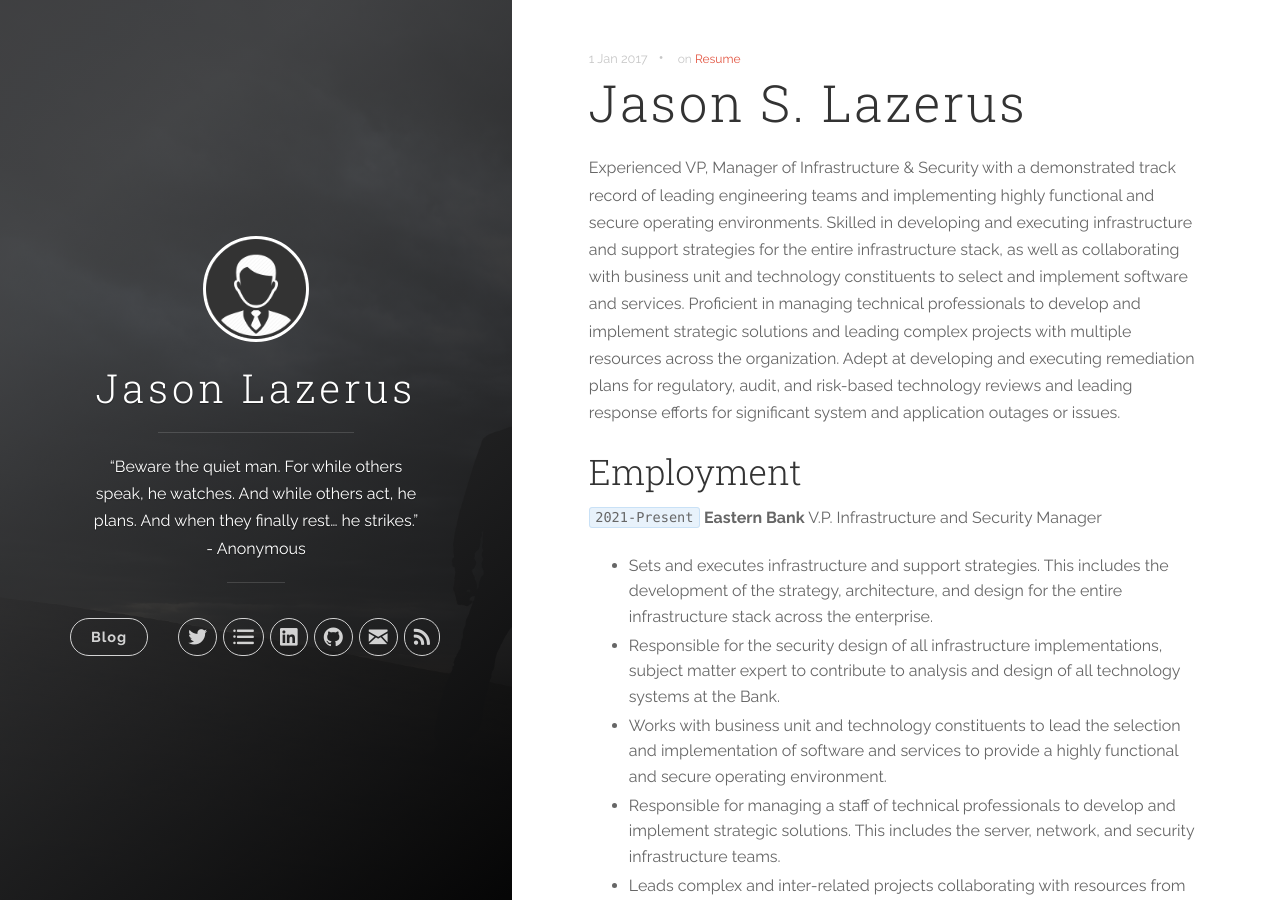
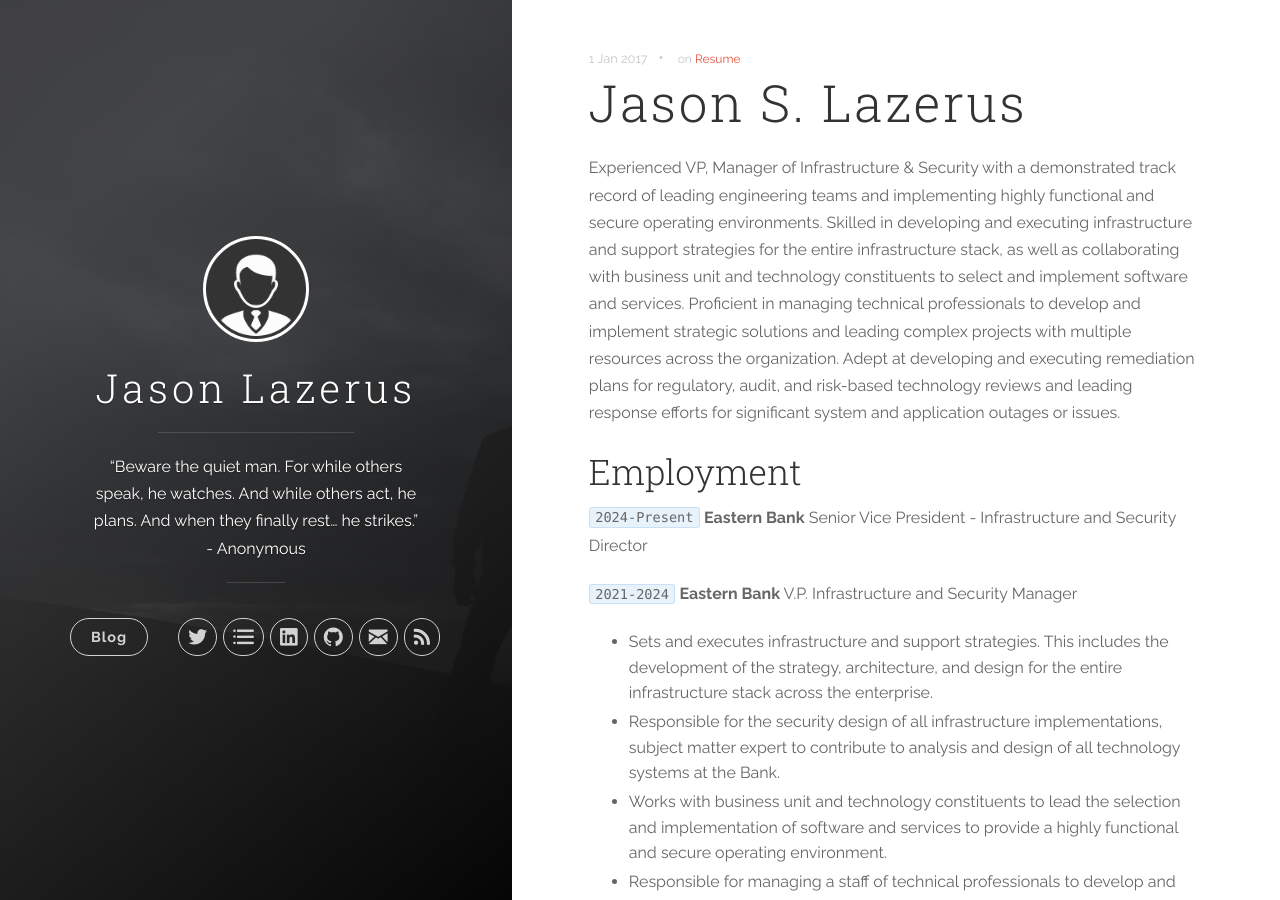
Before and after one commit to InfoSecured/infosecured.github.io, a Jekyll site: the page built from _posts/2017-01-01-resume.md, in a window 1280 px wide and 900 px high. Built offline with Jekyll 4.4.1, drawn with Linux system fonts in a browser that asks for light colours.

Commit message:
Update 2017-01-01-resume.md

```diff
--- a/_posts/2017-01-01-resume.md
+++ b/_posts/2017-01-01-resume.md
@@ -8,8 +8,10 @@ permalink: /resume/
 Experienced VP, Manager of Infrastructure & Security with a demonstrated track record of leading engineering teams and implementing highly functional and secure operating environments. Skilled in developing and executing infrastructure and support strategies for the entire infrastructure stack, as well as collaborating with business unit and technology constituents to select and implement software and services. Proficient in managing technical professionals to develop and implement strategic solutions and leading complex projects with multiple resources across the organization. Adept at developing and executing remediation plans for regulatory, audit, and risk-based technology reviews and leading response efforts for significant system and application outages or issues.
 
 ## Employment
+`2024-Present`
+__Eastern Bank__ Senior Vice President - Infrastructure and Security Director
 
-`2021-Present`
+`2021-2024`
 __Eastern Bank__ V.P. Infrastructure and Security Manager
 * Sets and executes infrastructure and support strategies. This includes the development of the strategy, architecture, and design for the entire infrastructure stack across the enterprise.
 * Responsible for the security design of all infrastructure implementations, subject matter expert to contribute to analysis and design of all technology systems at the Bank.
```
